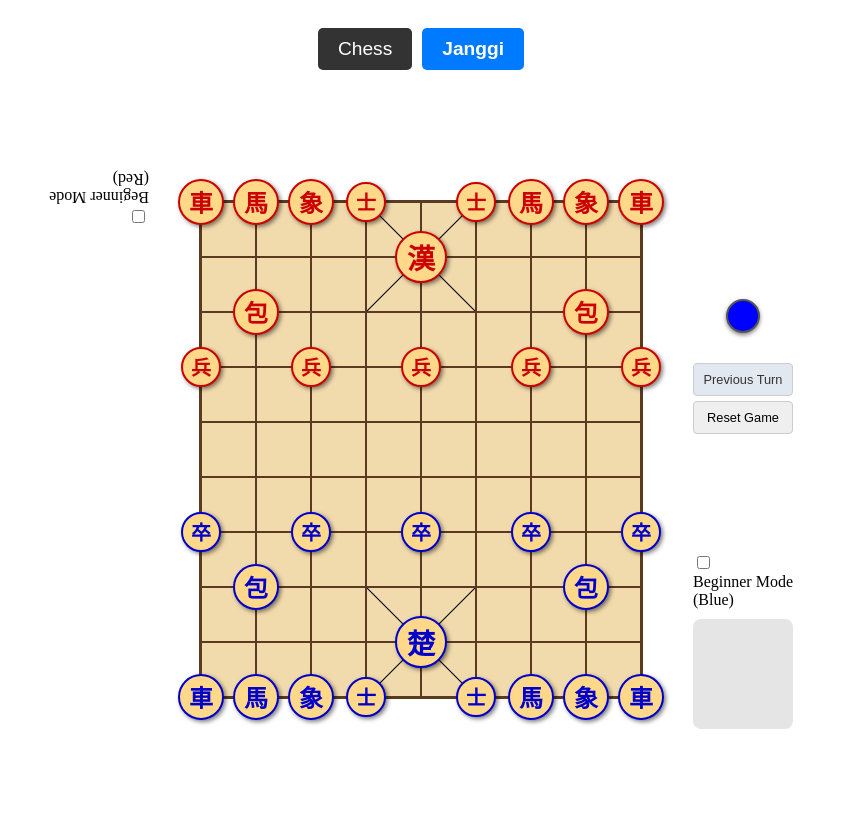
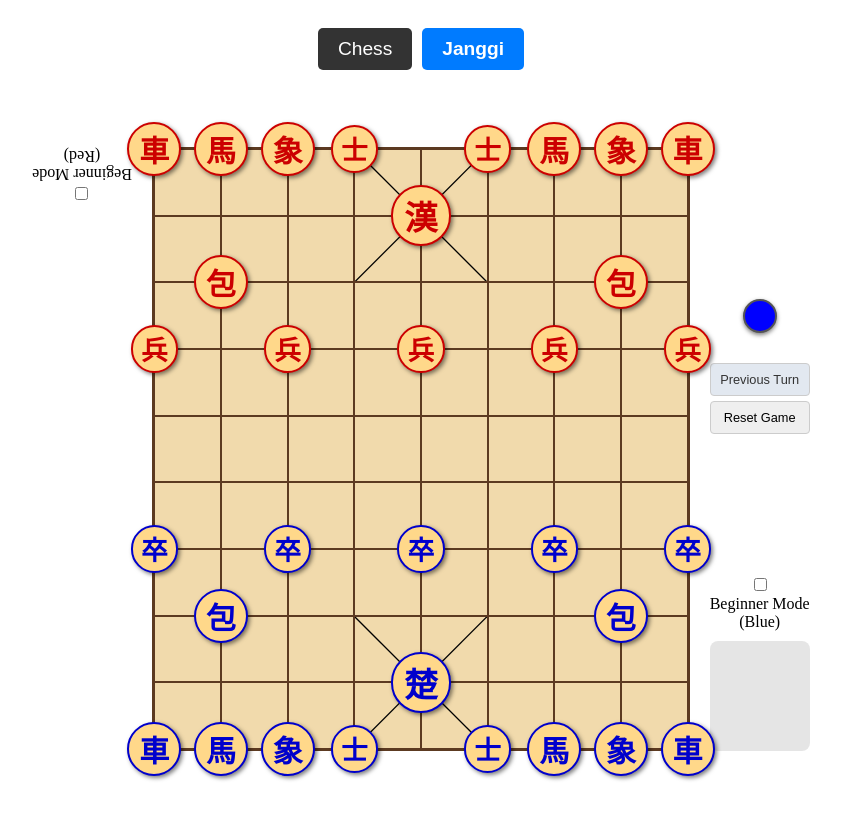
Before and after one commit to thechaos16/simple-chess, a React (Vite) app: page / in a window 1280 px wide. Both pictures are taken after a click on the button "Janggi". Shown: the whole page, without its empty margins (227-1068 px from the left). Built offline with nearby package versions, Linux system fonts and the light colour scheme; the HTML template or start-up script is replaced by a standard one.

Commit message:
expand the janggi board and fix a few bugs like checkbox

```diff
--- a/src/components/JanggiApp.jsx
+++ b/src/components/JanggiApp.jsx
@@ -117,15 +117,14 @@ function JanggiApp() {
   return (
     <div className="game-area">
       <div className="side-panel left">
-          <div className="beginner-toggle top">
-              <label>
+          <div className="beginner-toggle top" style={{ textAlign: 'center' }}>
               <input
                   type="checkbox"
                   checked={beginnerModes[COLORS.HAN]}
                   onChange={() => toggleBeginnerMode(COLORS.HAN)}
               />
-                  <br/>Beginner Mode (Red)
-              </label>
+              <br/>
+              <span>Beginner Mode (Red)</span>
           </div>
           <div className="captured-area top">
               {/* Top Left: Red (Han) captures Blue (Cho) pieces */}
@@ -166,15 +165,14 @@ function JanggiApp() {
               </div>
           </div>
           <div className="bottom-controls" style={{ display: 'flex', flexDirection: 'column', gap: '10px' }}>
-              <div className="beginner-toggle bottom">
-                  <label>
+              <div className="beginner-toggle bottom" style={{ textAlign: 'center' }}>
                   <input
                       type="checkbox"
                       checked={beginnerModes[COLORS.CHO]}
                       onChange={() => toggleBeginnerMode(COLORS.CHO)}
                   />
-                      <br/>Beginner Mode (Blue)
-                  </label>
+                  <br/>
+                  <span>Beginner Mode (Blue)</span>
               </div>
               <div className="captured-area bottom">
                   {/* Bottom Right: Blue (Cho) captures Red (Han) pieces */}
--- a/src/styles/JanggiBoard.css
+++ b/src/styles/JanggiBoard.css
@@ -1,9 +1,11 @@
 /* JanggiBoard.css */
 .janggi-board-container {
     position: relative;
-    width: 440px; /* 8 boxes * 55px */
-    height: 495px; /* 9 boxes * 55px */
-    margin: 30px;
+    --board-width: min(700px, calc(100vw - 280px), calc((100vh - 200px) * 8 / 9));
+    --cell-size: calc(var(--board-width) / 8);
+    width: var(--board-width);
+    height: calc(9 * var(--cell-size));
+    margin: 0;
     background-color: #f1daac; /* Wood color */
     border: 2px solid #5c3a21;
     box-sizing: content-box;
@@ -42,19 +44,19 @@
 /* Interactive layer on top */
 .janggi-intersections {
     position: absolute;
-    top: -27.5px; /* -half cell height */
-    left: -27.5px; /* -half cell width */
-    width: 495px; /* 9 columns * 55px */
-    height: 550px; /* 10 rows * 55px */
+    top: calc(-0.5 * var(--cell-size));
+    left: calc(-0.5 * var(--cell-size));
+    width: calc(9 * var(--cell-size));
+    height: calc(10 * var(--cell-size));
     display: grid;
-    grid-template-columns: repeat(9, 55px);
-    grid-template-rows: repeat(10, 55px);
+    grid-template-columns: repeat(9, var(--cell-size));
+    grid-template-rows: repeat(10, var(--cell-size));
     pointer-events: none; /* Let clicks pass to children */
 }
 
 .janggi-intersection {
-    width: 55px;
-    height: 55px;
+    width: var(--cell-size);
+    height: var(--cell-size);
     display: flex;
     justify-content: center;
     align-items: center;
@@ -66,8 +68,8 @@
 .janggi-intersection.selected::before {
     content: '';
     position: absolute;
-    width: 45px;
-    height: 45px;
+    width: calc(0.85 * var(--cell-size));
+    height: calc(0.85 * var(--cell-size));
     background-color: rgba(255, 255, 0, 0.4);
     border-radius: 50%;
     z-index: 1;
@@ -75,11 +77,12 @@
 
 .janggi-hint-dot {
     position: absolute;
-    width: 16px;
-    height: 16px;
-    background-color: rgba(0, 0, 0, 0.3);
+    width: calc(0.3 * var(--cell-size));
+    height: calc(0.3 * var(--cell-size));
+    background-color: rgba(255, 0, 0, 0.5); /* Transparent red */
     border-radius: 50%;
-    z-index: 2;
+    z-index: 4; /* Above the piece */
+    pointer-events: none;
 }
 
 /* Pieces */
@@ -114,19 +117,19 @@
 }
 
 .janggi-piece.large {
-    width: 48px;
-    height: 48px;
-    font-size: 28px;
+    width: calc(0.85 * var(--cell-size));
+    height: calc(0.85 * var(--cell-size));
+    font-size: calc(0.5 * var(--cell-size));
 }
 
 .janggi-piece.medium {
-    width: 42px;
-    height: 42px;
-    font-size: 24px;
+    width: calc(0.75 * var(--cell-size));
+    height: calc(0.75 * var(--cell-size));
+    font-size: calc(0.45 * var(--cell-size));
 }
 
 .janggi-piece.small {
-    width: 36px;
-    height: 36px;
-    font-size: 20px;
+    width: calc(0.65 * var(--cell-size));
+    height: calc(0.65 * var(--cell-size));
+    font-size: calc(0.4 * var(--cell-size));
 }
```
Lines whose indentation alone changed are shown as unchanged.
